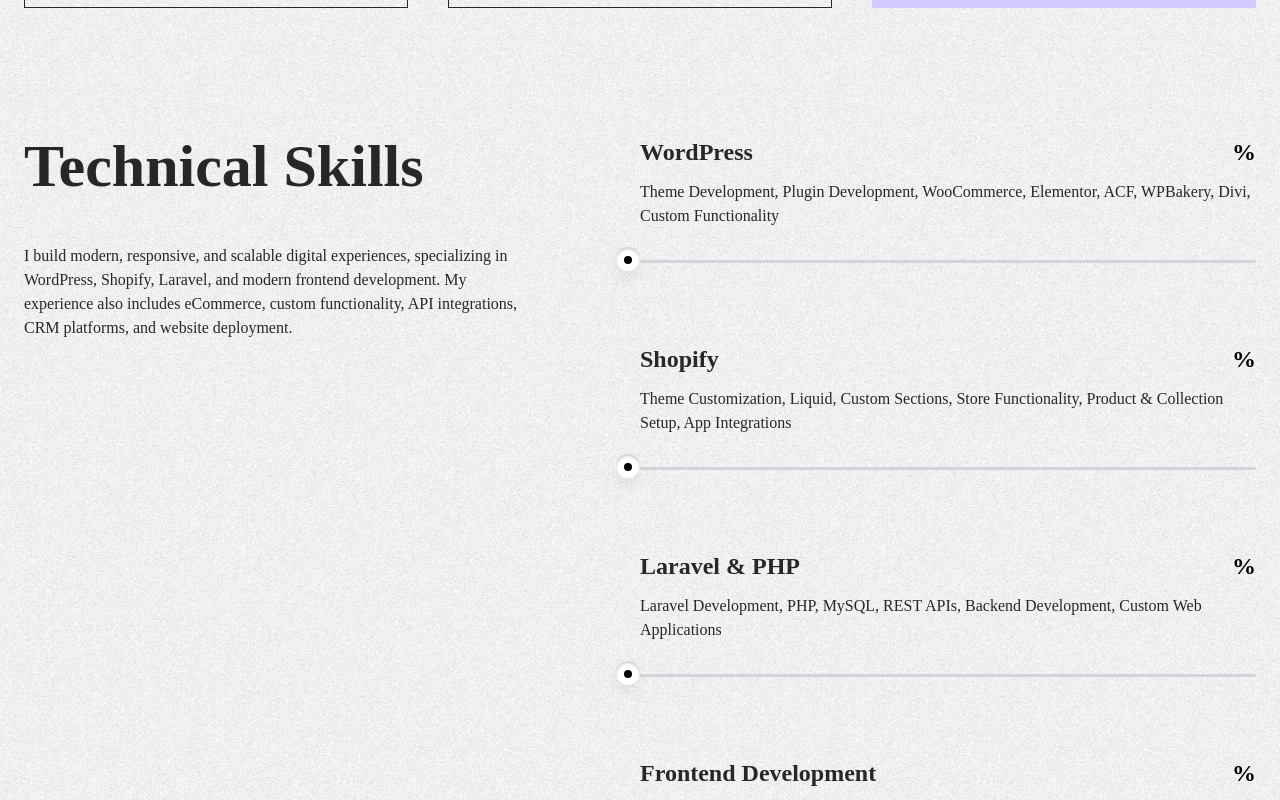
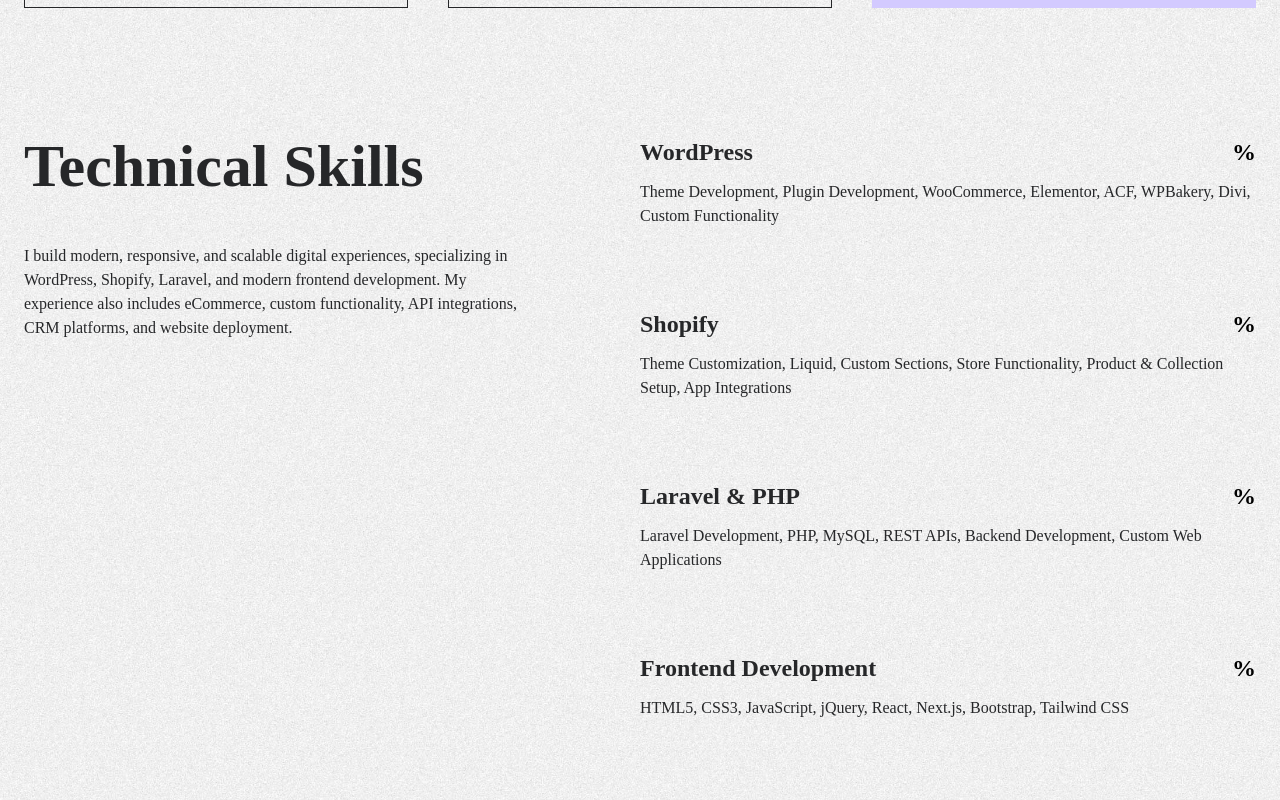
Before and after one commit to ubaidoso/Porofolio, a Next.js app: page / in a window 1280 px wide. Shown: the part 2420-3220 px from the top of the page. Built offline with nearby package versions, Linux system fonts and the light colour scheme; a web font is replaced by a local one.

Commit message:
space set

```diff
--- a/src/pages/index.jsx
+++ b/src/pages/index.jsx
@@ -83,7 +83,7 @@
   {
     label: "Development Tools",
     detail : "Git, GitHub, cPanel, SiteGround, Deployment, Version Control, Debugging & Troubleshooting",
-    value: "10",
+    // value: "10",
   },
 
 ];
@@ -177,7 +177,7 @@
             <div className="sm:w-6/12">
               <div className="sm:space-y-20 space-y-12">
                 {skillsTechnology.map((skillItem, index) => (
-                  <div key={index} className="space-y-8">
+                  <div key={index} className="space-y-4">
                     <div className="space-y-3">
                       <div className="flex items-center justify-between">
                         <h2 className="font-semibold md:text-2xl text-lg">{skillItem.label}</h2>
@@ -185,7 +185,7 @@
                       </div>
                       <p className="text-base font-light leading-6 text-lightblack">{skillItem.detail}</p>
                     </div>
-                    <ProgressBar progress={skillItem.value} />
+                    {/* <ProgressBar progress={skillItem.value} /> */}
                   </div>
                 ))}
               </div>
```
